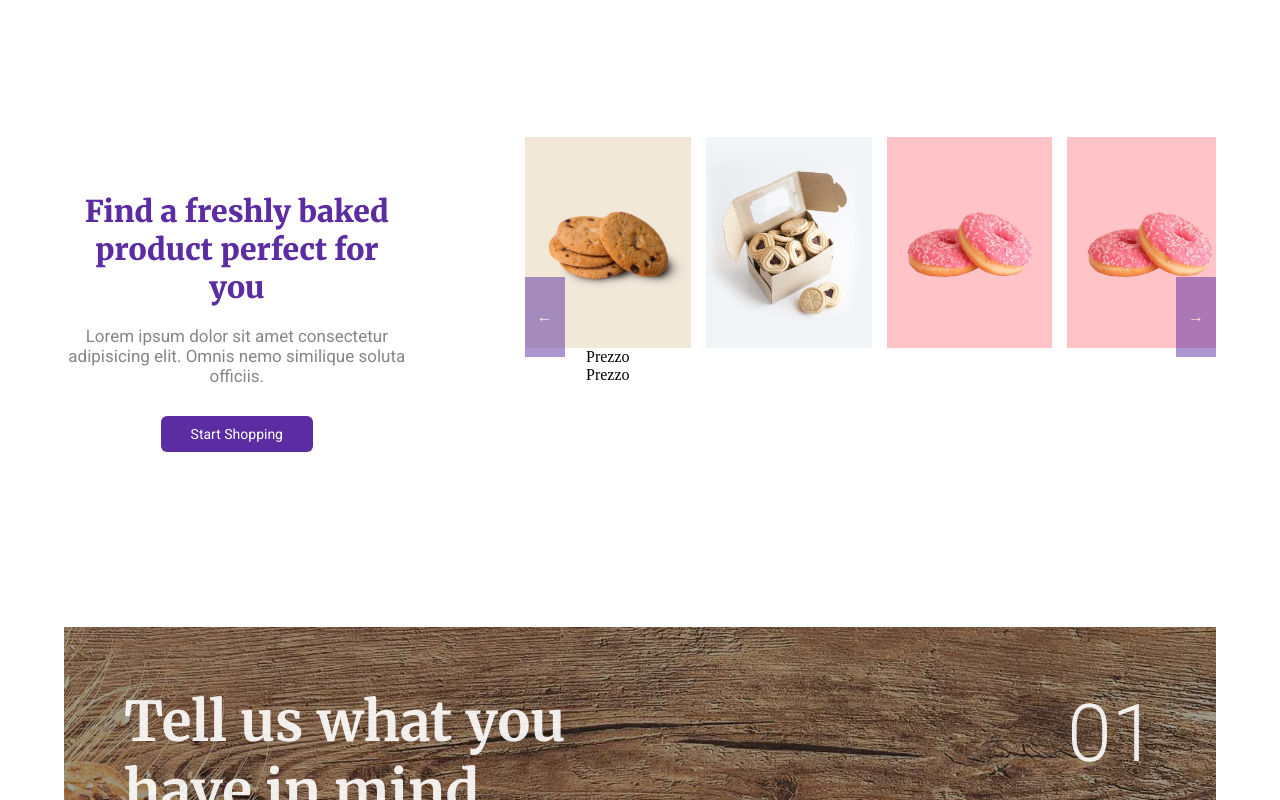
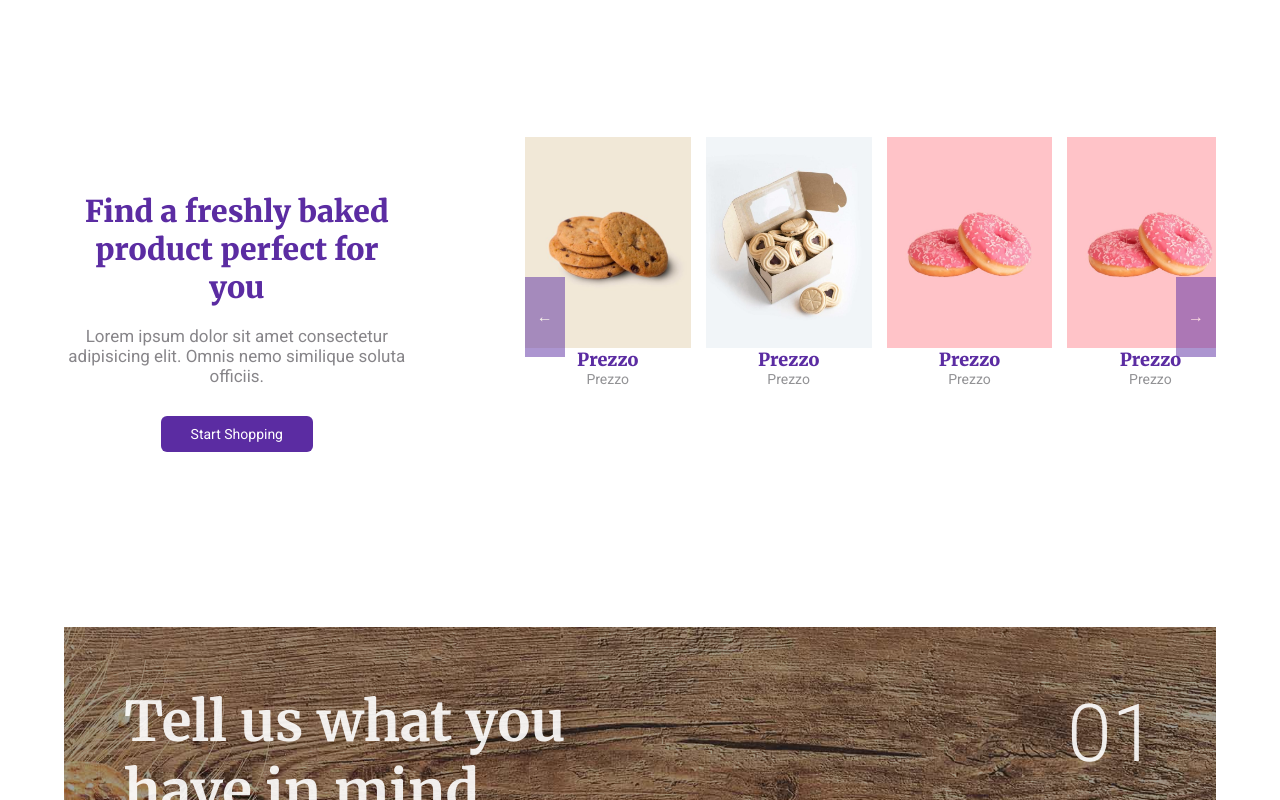
Before and after one commit to Osnago-L/proj-html-vuejs, a Vue app: page / in a window 1280 px wide. Shown: the part 2040-2840 px from the top of the page. Built offline with nearby package versions, Linux system fonts and the light colour scheme.

Commit message:
location section on progress

```diff
--- a/src/components/macro/Main.vue
+++ b/src/components/macro/Main.vue
@@ -4,6 +4,7 @@
     <Weddings/>
     <ProductsPrices/>
     <CardGrid/>
+    <Locations/>
   </div>
 </template>
 
@@ -12,6 +13,7 @@ import Products from "../sections/Products.vue";
 import Weddings from "../sections/Weddings.vue";
 import ProductsPrices from "../sections/ProductsPrices.vue";
 import CardGrid from "../sections/CardGrid.vue";
+import Locations from "../sections/Locations.vue";
 
 export default {
     name: "Main",
@@ -19,7 +21,8 @@ export default {
       Products,
       Weddings,
       ProductsPrices,
-      CardGrid
+      CardGrid,
+      Locations
     }
 }
 </script>
--- /dev/null
+++ b/src/components/sections/Locations.vue
@@ -0,0 +1,81 @@
+<template>
+  <div class="locations container">
+      <span class="title-header">Locations</span>
+      <h1 class="title">Visit our Bakeries</h1>
+    <div>
+        <div class="newyork">
+            <img src="../../assets/img/new-york-bk.jpg" alt="">
+            <div class="location-info">
+                <h1 class="title">New York</h1>
+                <div>
+                    <div>
+                        <span class="title-header">Call Us</span>
+                        <span class="subtitle-p">1.800.455.556</span>
+                    </div>
+                    <div>
+                        <span class="title-header">Open All Week</span>
+                        <span class="subtitle-p">9.00 AM - 6.00PM</span>
+                    </div>
+                    <button class="button-white">View Map</button>
+                </div>
+            </div>
+        </div>
+        <div class="london">
+            <img src="../../assets/img/london-bk.jpg" alt="">
+            <div class="location-info">
+                <h1 class="title">London</h1>
+                <div>
+
+                </div>
+            </div>
+        </div>
+    </div>
+  </div>
+</template>
+
+<script>
+export default {
+    name: "Locations"
+}
+</script>
+
+<style lang="scss" scoped>
+.locations{
+    padding-top: 140px;
+    height: 800px;
+    text-align: center;
+
+    &>div{
+        display: flex;
+    }
+    .newyork{
+        background-color: #0a5d6c1c;
+    }
+    .london{
+        background-color: #f0caa127;
+    }
+
+    .newyork,.london{
+        width: 50%;
+        height: 700px;
+
+        img{
+            width: 100%;
+            height: 80%;
+            object-fit: cover;
+        }
+    }
+    .location-info{
+        &>div{
+            display: flex;
+            justify-content: space-evenly;
+
+            &>div{
+                display: flex;
+                flex-direction: column;
+                justify-content: space-evenly;
+            }
+        }
+    }
+}
+</style>
--- a/src/components/sections/ProductsPrices.vue
+++ b/src/components/sections/ProductsPrices.vue
@@ -10,13 +10,34 @@
           <div class="img-container">
             <div>
                 <img src="..\..\assets\img\choco-chip-cookies-500x638.jpg" alt="">
-                <span>Prezzo</span>
-                <span>Prezzo</span>
+                <span class="name">Prezzo</span>
+                <span class="price">Prezzo</span>
             </div>
-            <div><img src="..\..\assets\img\strawberry-jam-cookies-600x765.jpg" alt=""></div>
-            <div><img src="..\..\assets\img\strawberry-donut-600x765.jpg" alt=""></div>
-            <div><img src="..\..\assets\img\strawberry-donut-600x765.jpg" alt=""></div>
-            <div><img src="..\..\assets\img\strawberry-donut-600x765.jpg" alt=""></div>
+            <div>
+                <img src="..\..\assets\img\strawberry-jam-cookies-600x765.jpg" alt="">
+                <span class="name">Prezzo</span>
+                <span class="price">Prezzo</span>
+            </div>
+            <div>
+                <img src="..\..\assets\img\strawberry-donut-600x765.jpg" alt="">
+                <span class="name">Prezzo</span>
+                <span class="price">Prezzo</span>
+            </div>
+            <div>
+                <img src="..\..\assets\img\strawberry-donut-600x765.jpg" alt="">
+                <span class="name">Prezzo</span>
+                <span class="price">Prezzo</span>
+            </div>
+            <div>
+                <img src="..\..\assets\img\strawberry-donut-600x765.jpg" alt="">
+                <span class="name">Prezzo</span>
+                <span class="price">Prezzo</span>
+            </div>
+            <div>
+                <img src="..\..\assets\img\strawberry-donut-600x765.jpg" alt="">
+                <span class="name">Prezzo</span>
+                <span class="price">Prezzo</span>
+            </div>
           </div>
         <div class="arrow-right">&#8594;</div>
       </div>
@@ -84,14 +105,24 @@ export default {
       flex-direction: column;
       align-items: center;
       flex: 0 0 auto;
+
+      img{
+        width: 100%;
+        object-fit: cover;
+        object-position: center;
+      }
+      .name{
+        color: $daisy-bush;
+        font-size: 18px;
+        font-family: 'Merriweather', serif;
+        font-weight: 900;
+      }
+      .price{
+        font-size: 14px;
+        color: #929295;
+        font-family: 'Roboto', sans-serif;
+      }
     }
-
-  img{
-    width: 100%;
-    object-fit: cover;
-    object-position: center;
   }
-  }
-
 }
 </style>
```
